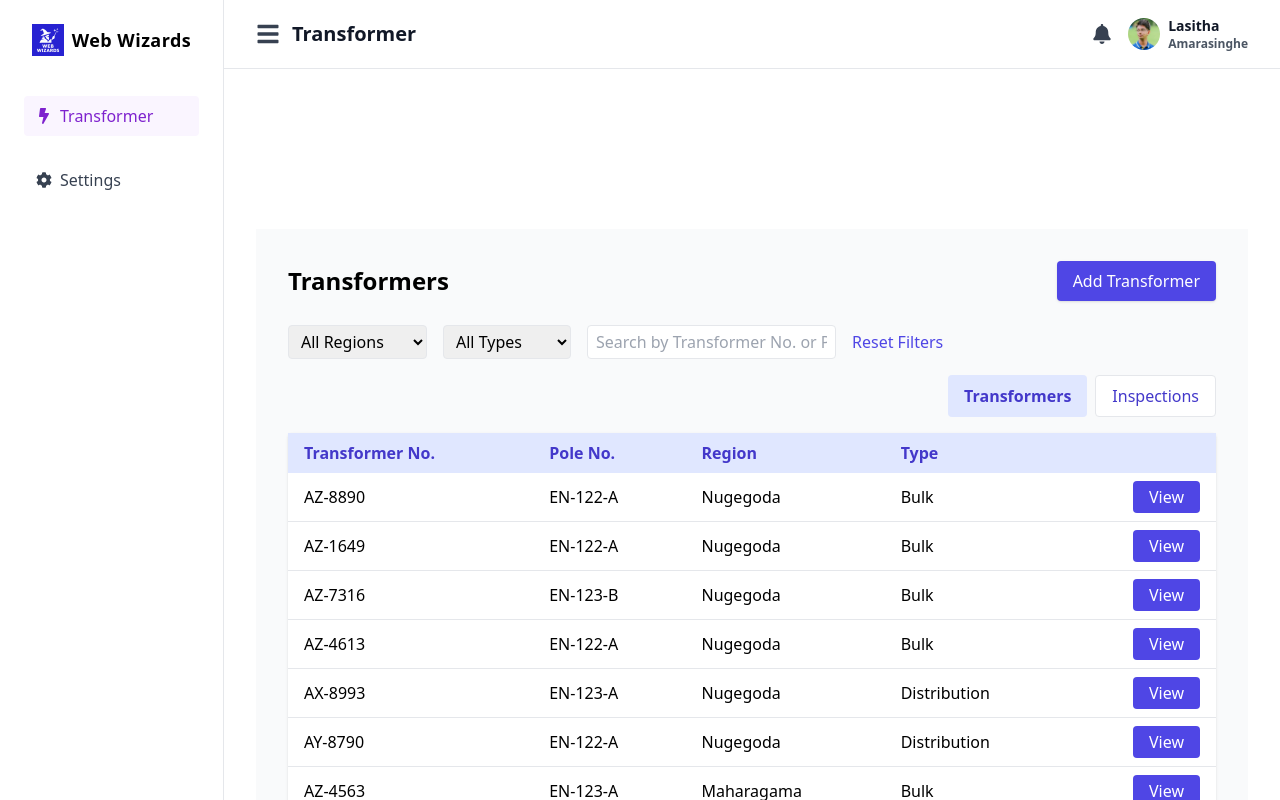
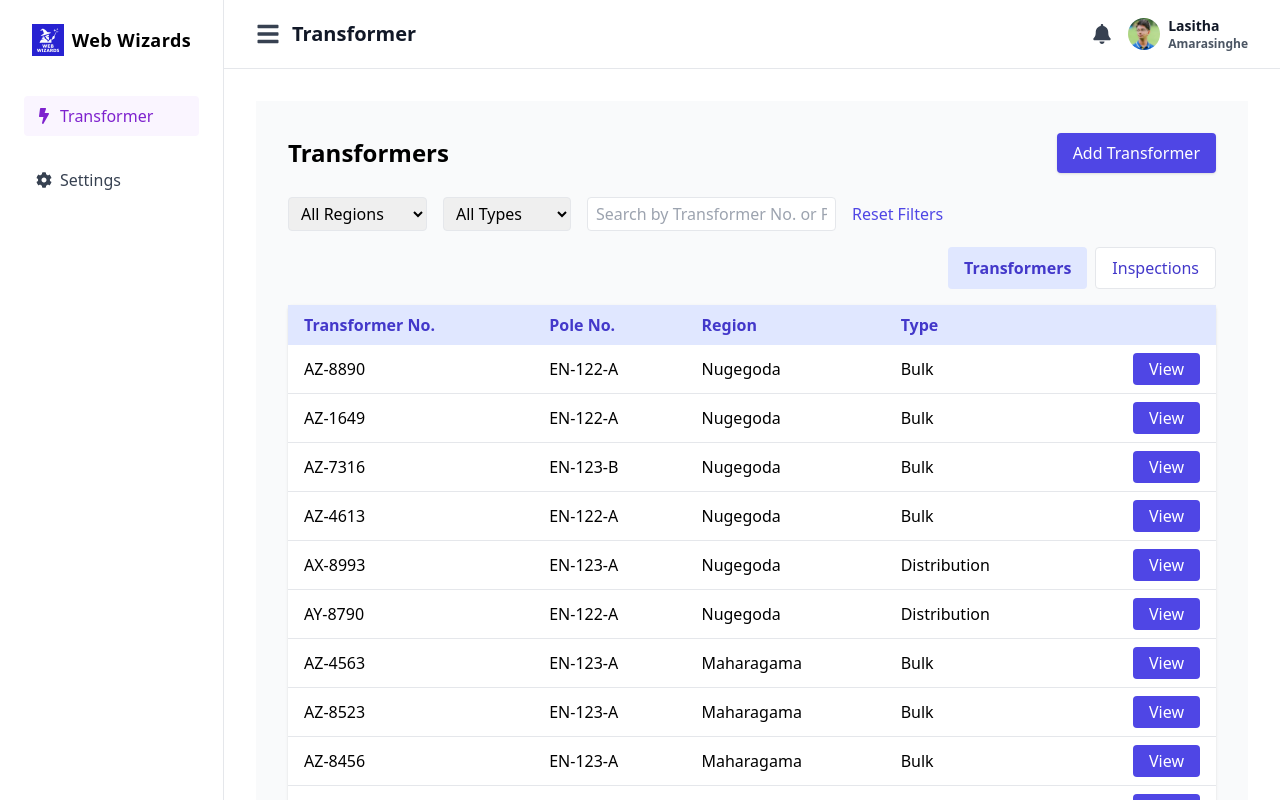
Before and after one commit to Web-Wizards-ENTC/Transformer, a React (Create React App) app in the folder Frontend/: page / in a window 1280 px wide. Built offline with nearby package versions, Linux system fonts and the light colour scheme.

Commit message:
remove vacant space between upperbar and content

```diff
--- a/Frontend/src/App.js
+++ b/Frontend/src/App.js
@@ -15,11 +15,7 @@ export default function App() {
         <UpperBar />
         <div className="p-8">
           <AddTransformerModal />
-        </div>
-        <div className="p-8">
           <AddInspection />
-        </div>
-        <div className="p-8">
           <TransformerList />
           <InspectionList />
         </div>
```
